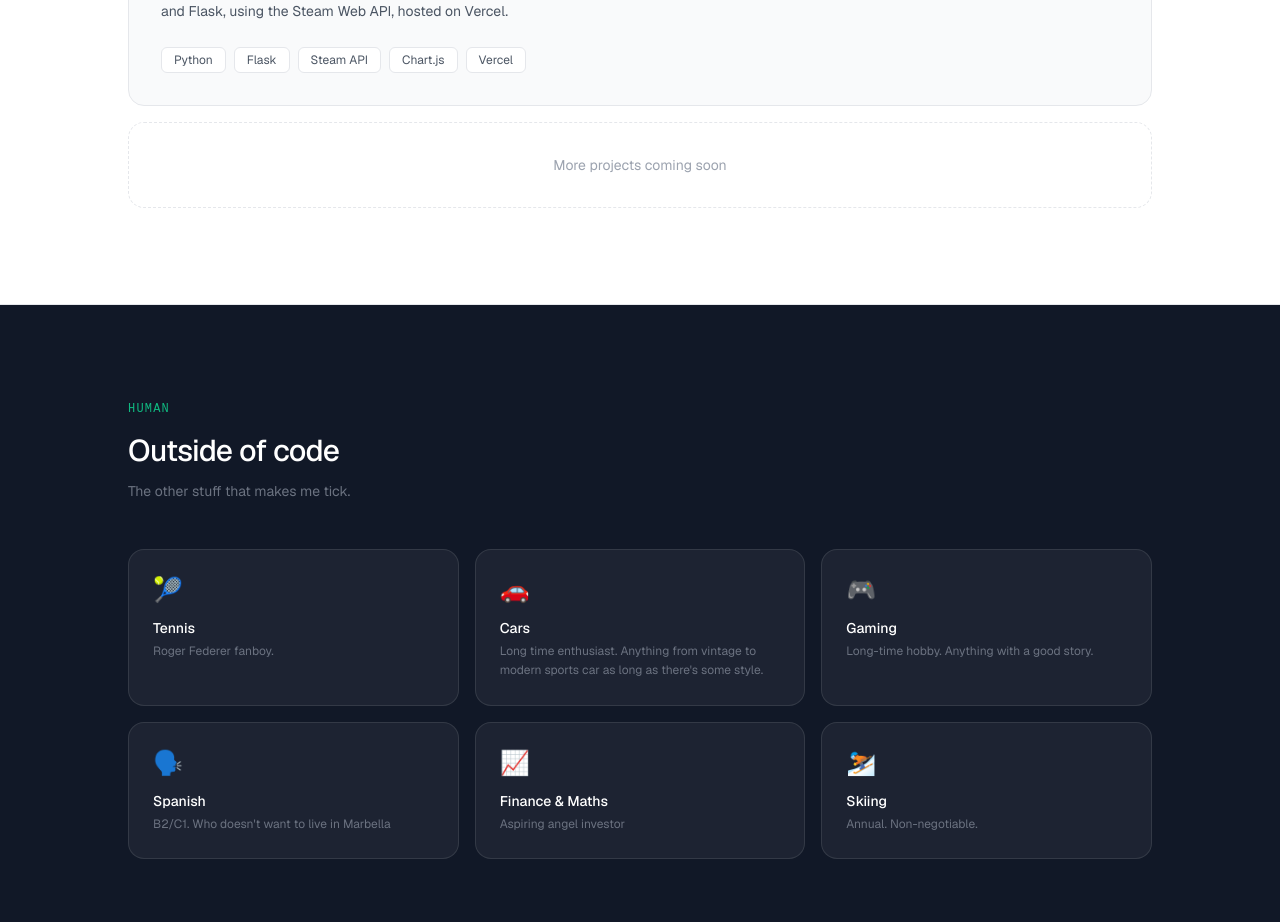
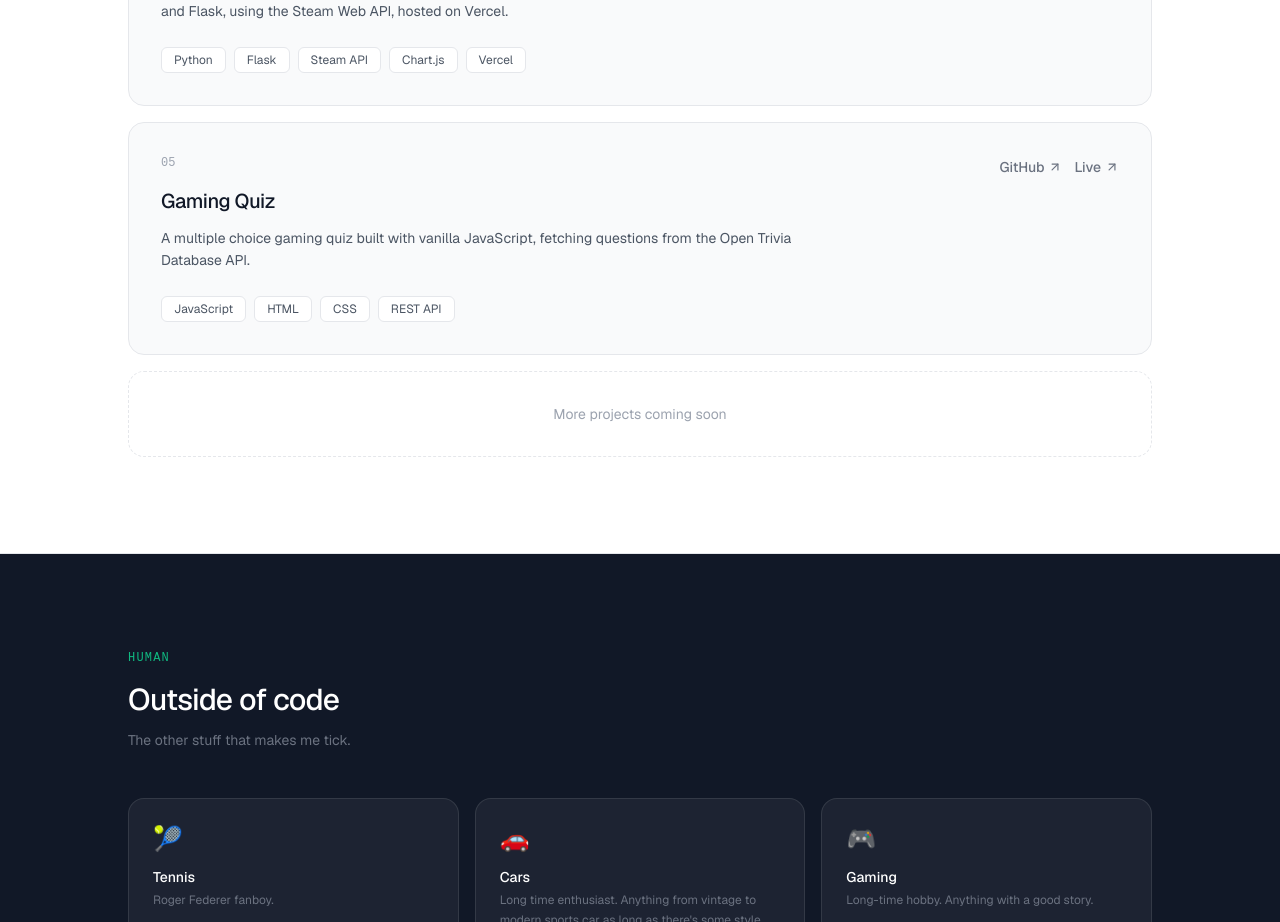
Before and after one commit to WillKirk/my-portfolio, a Next.js app: page / in a window 1280 px wide. Shown: the part 3180-4102 px from the top of the page. Built offline with nearby package versions, Linux system fonts and the light colour scheme.

Commit message:
adding quiz app to projects section

```diff
--- a/src/components/Projects.tsx
+++ b/src/components/Projects.tsx
@@ -47,6 +47,15 @@ const projects: Project[] = [
     tech: ['Python', 'Flask', 'Steam API', 'Chart.js', 'Vercel'],
     github: 'https://github.com/WillKirk/steam-dashboard',
     live: 'https://steam-dashboard-wk.vercel.app/',
+    status: 'live',
+  },
+  {
+    number: '05',
+    title: 'Gaming Quiz',
+    description: 'A multiple choice gaming quiz built with vanilla JavaScript, fetching questions from the Open Trivia Database API.',
+    tech: ['JavaScript', 'HTML', 'CSS', 'REST API'],
+    github: 'https://github.com/WillKirk/quiz-app',
+    live: 'https://quiz-app-wk.netlify.app/',
     status: 'live',
   },
 ]
```
